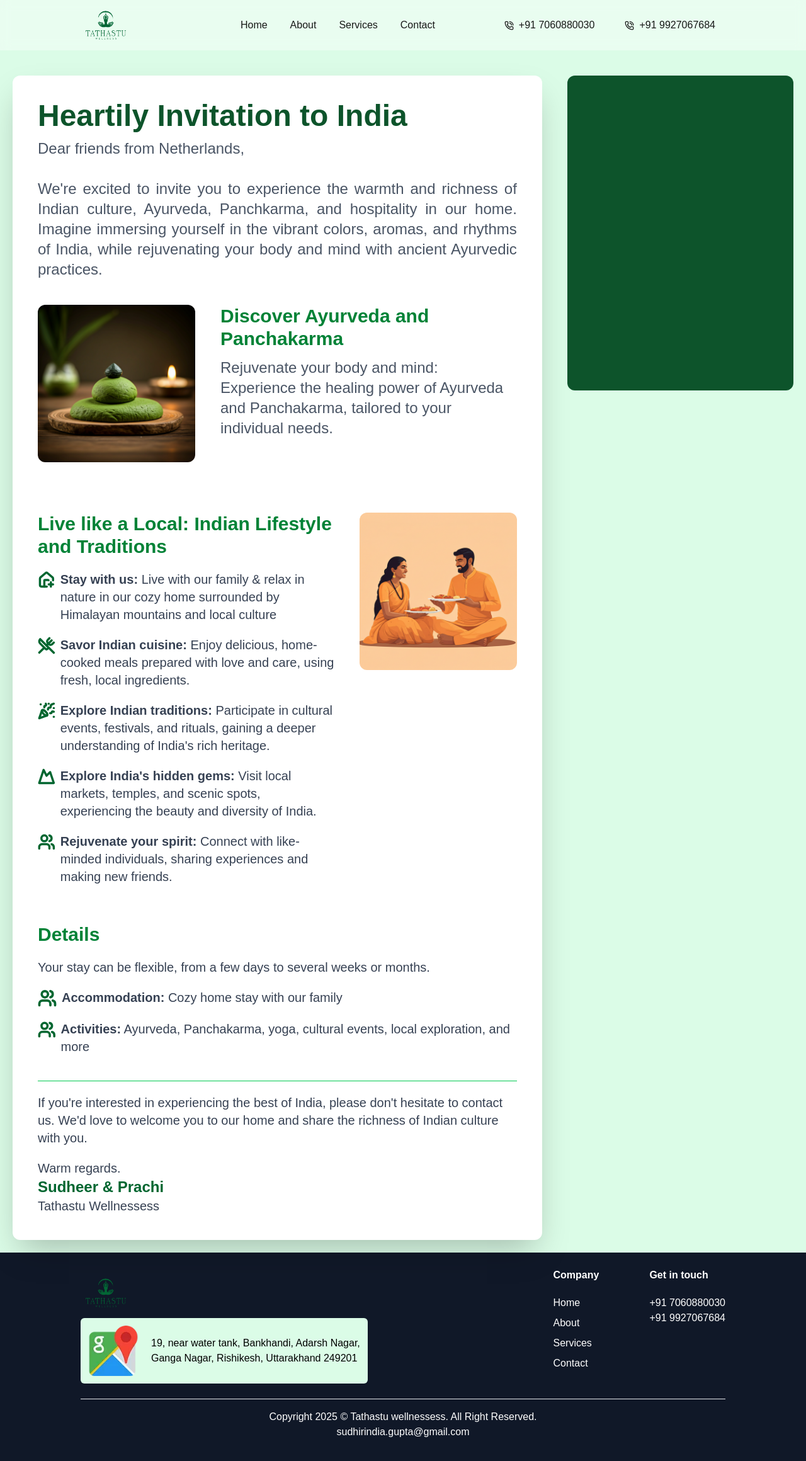
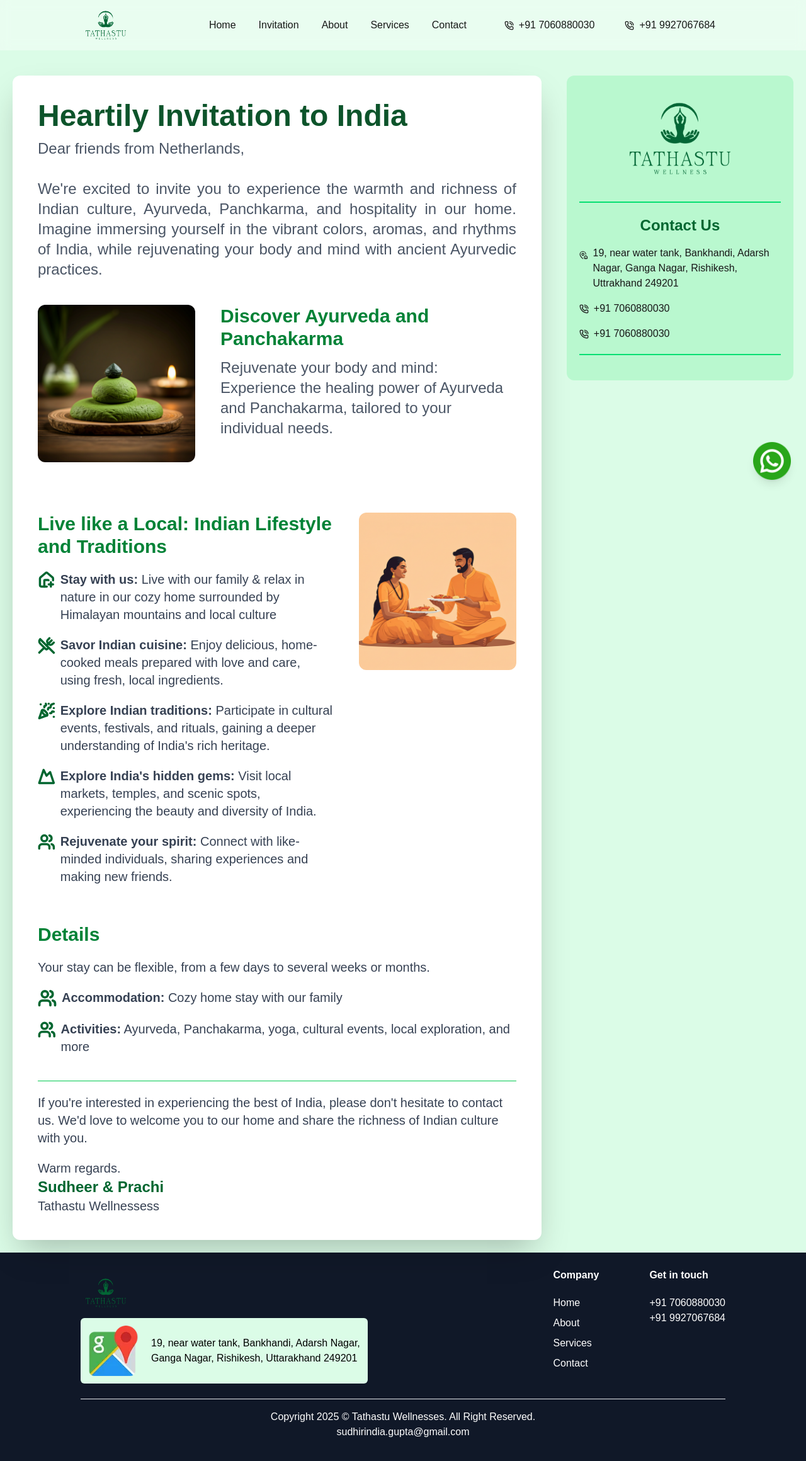
Before and after one commit to Officialabhigaur/tathastuwellness, a Next.js app: page /invitation in a window 1280 px wide. Shown: the top 2320 px of the page at 63% size. Built offline with nearby package versions, Linux system fonts and the light colour scheme.

Commit message:
invitaion page updated

```diff
--- a/src/app/invitation/page.jsx
+++ b/src/app/invitation/page.jsx
@@ -1,7 +1,9 @@
 import {
   HousePlus,
+  MapPinHouse,
   Mountain,
   PartyPopper,
+  PhoneCall,
   Users,
   UtensilsCrossed,
 } from "lucide-react";
@@ -101,8 +103,6 @@ const page = () => {
                 friends.
               </p>
             </div>
-
-
           </div>
           <img src="/food.png" alt="" className="w-[250px] rounded-xl" />
         </div>
@@ -126,26 +126,52 @@ const page = () => {
             <Users className="text-green-800 " size={30} strokeWidth={3} />
 
             <p className="text-xl text-gray-700 w-fit">
-                <strong>Activities:</strong> Ayurveda, Panchakarma, yoga, cultural events, local exploration, and more
+              <strong>Activities:</strong> Ayurveda, Panchakarma, yoga, cultural
+              events, local exploration, and more
             </p>
           </div>
 
-            <hr className="text-green-500 mt-10"/>
+          <hr className="text-green-500 mt-10" />
 
-<p className="text-xl text-gray-700">If you're interested in experiencing the best of India, please don't hesitate to contact us. We'd love to welcome you to our home and share the richness of Indian culture with you.</p>
+          <p className="text-xl text-gray-700">
+            If you're interested in experiencing the best of India, please don't
+            hesitate to contact us. We'd love to welcome you to our home and
+            share the richness of Indian culture with you.
+          </p>
 
           <div>
             <p className="text-xl text-gray-700">Warm regards.</p>
-<p class="font-display text-2xl text-green-800 font-semibold">Sudheer &amp; Prachi</p>
+            <p className="font-display text-2xl text-green-800 font-semibold">
+              Sudheer &amp; Prachi
+            </p>
             <p className="text-xl text-gray-700">Tathastu Wellnessess</p>
           </div>
-
-
-
-
         </div>
       </div>
-      <div className="w-[30%] bg-green-900 h-[500px] rounded-xl"></div>
+      <div className="w-[30%] bg-green-200 pb-10 rounded-xl px-5">
+        <div className="flex items-center flex-col">
+          <img src="/logo.png" alt="" className="w-[200px]" />
+        </div>
+
+        <div className=" border-t-2 border-b-2 border-green-400 py-5">
+          <h2 className="text-2xl text-center text-green-800 font-bold">
+            Contact Us
+          </h2>
+          <div className="space-y-4 mt-4">
+          <div className="flex items-start gap-2">
+            <MapPinHouse size={30} /> <p className="">19, near water tank, Bankhandi, Adarsh Nagar, Ganga Nagar, Rishikesh, Uttrakhand 249201</p>
+          </div>
+            <div className="flex items-center gap-2">
+              <PhoneCall size={15} />{" "}
+              <a href="tel:+91 7060880030">+91 7060880030</a>
+            </div>
+            <div className="flex items-center gap-2">
+              <PhoneCall size={15} />{" "}
+              <a href="tel:+91 9927067684">+91 7060880030</a>
+            </div>
+          </div>
+        </div>
+      </div>
     </div>
   );
 };
--- a/src/app/layout.js
+++ b/src/app/layout.js
@@ -13,7 +13,7 @@ const geistMono = Geist_Mono({
 });
 
 export const metadata = {
-  title: "Create Next App",
+  title: "Tathastu Wellnesses",
   description: "Generated by create next app",
 };
 
--- a/src/app/page.jsx
+++ b/src/app/page.jsx
@@ -20,15 +20,7 @@ export default function page() {
       <FaqSection />
 
 
-      <a
-        href="https://wa.me/9927067684
-  "
-        target="_blank"
-        rel="noopener noreferrer"
-        className="fixed bottom-6 right-6 animate-bounce   rounded-full shadow-lg z-10"
-      >
-        <img src="/whatsapp.webp" alt="WhatsApp" className="w-15 h-15" />
-      </a>
+
     </div>
   );
 }
--- a/src/components/footer/Footer.jsx
+++ b/src/components/footer/Footer.jsx
@@ -73,7 +73,7 @@ export default function Footer() {
       </div>
 
       <p className="pt-4 text-center pb-5">
-        Copyright 2025 © <a href="https://prebuiltui.com">Tathastu wellnessess</a>.
+        Copyright 2025 © <a href="https://prebuiltui.com">Tathastu Wellnesses</a>.
         All Right Reserved.
         <br />
         <a
--- a/src/components/layout/Layout.jsx
+++ b/src/components/layout/Layout.jsx
@@ -8,6 +8,15 @@ const Layout = ({ children }) => {
       <Navbar />
       <main>{children}</main>
       <Footer />
+      <a
+        href="https://wa.me/9927067684
+  "
+        target="_blank"
+        rel="noopener noreferrer"
+        className="fixed bottom-6 right-6 animate-bounce   rounded-full shadow-lg z-10"
+      >
+        <img src="/whatsapp.webp" alt="WhatsApp" className="w-15 h-15" />
+      </a>
     </>
   );
 };
--- a/src/components/navbar/Navbar.jsx
+++ b/src/components/navbar/Navbar.jsx
@@ -20,6 +20,10 @@ export default function Navbar() {
     {
       name: "Home",
       href: "/",
+    },
+    {
+      name: "Invitation",
+      href: "/invitation",
     },
     {
       name: "About",
```
Lines whose indentation alone changed are shown as unchanged.
